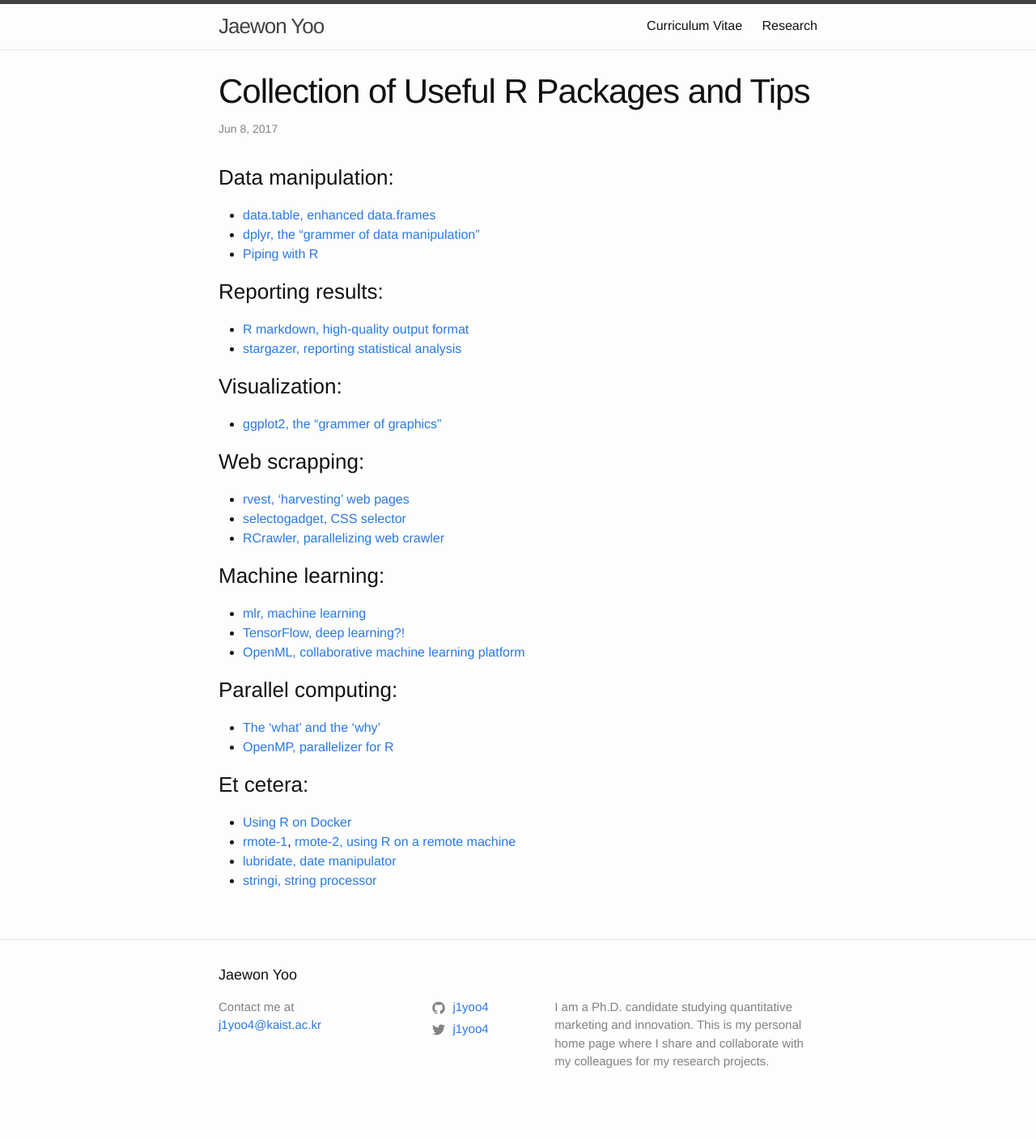
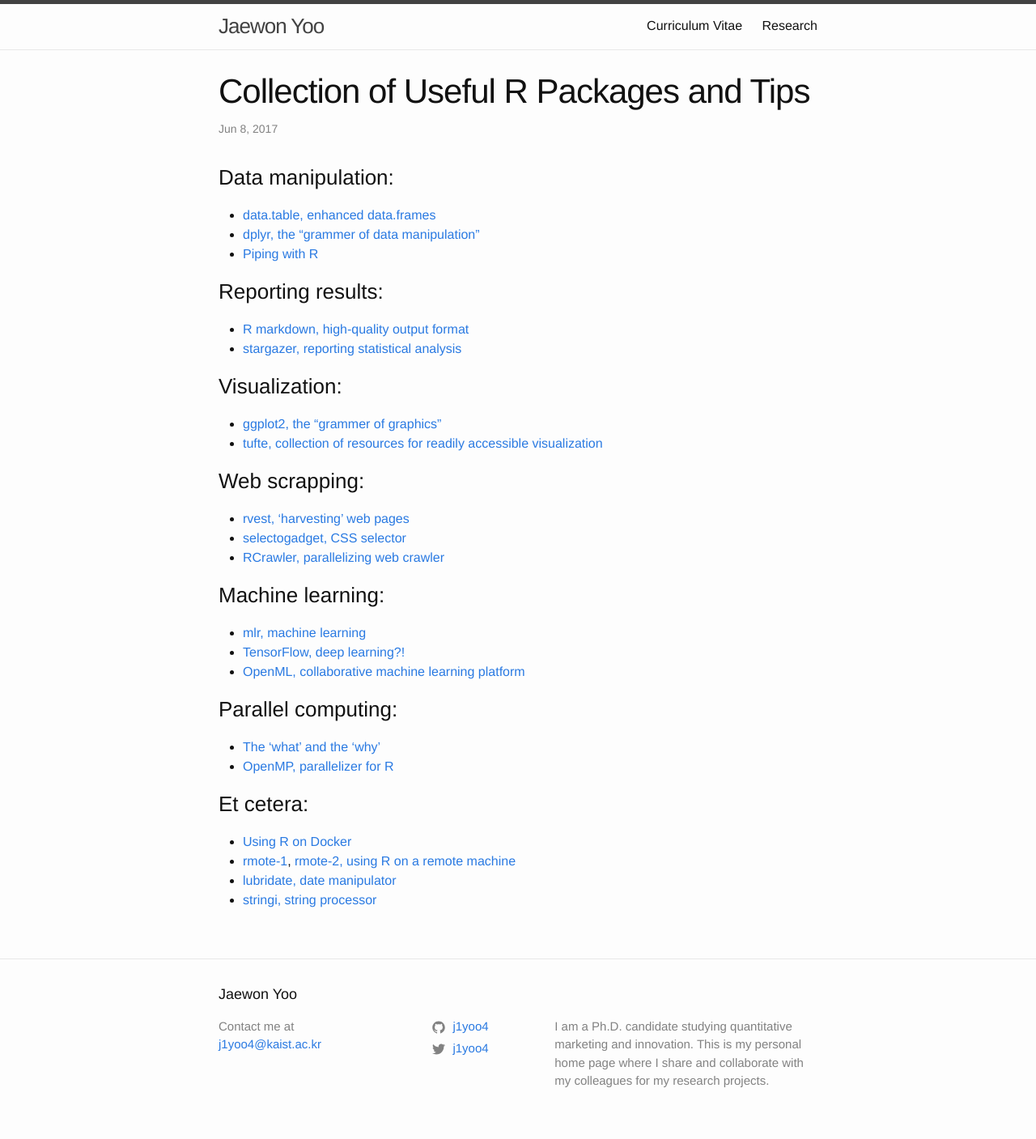
Before and after one commit to j1yoo/j1yoo.github.io, a Jekyll site: the page built from _posts/2017-06-08-useful_r_packages.md, in a window 1280 px wide. Shown: the whole page at 81% size. Built offline with Jekyll 4.4.1, drawn with Linux system fonts in a browser that asks for light colours; before the commit the page ends 1383 px from its top, so only the background shows below that.

Commit message:
Create 2017-06-08-useful_r_packages.md

```diff
--- a/_posts/2017-06-08-useful_r_packages.md
+++ b/_posts/2017-06-08-useful_r_packages.md
@@ -15,6 +15,7 @@
 
 ### Visualization:
 * [ggplot2, the "grammer of graphics"](https://www.rstudio.com/wp-content/uploads/2015/03/ggplot2-cheatsheet.pdf)
+* [tufte, collection of resources for readily accessible visualization](http://motioninsocial.com/tufte/#introduction)
 
 ### Web scrapping:
 * [rvest, 'harvesting' web pages](https://cran.r-project.org/web/packages/rvest/rvest.pdf)
```
